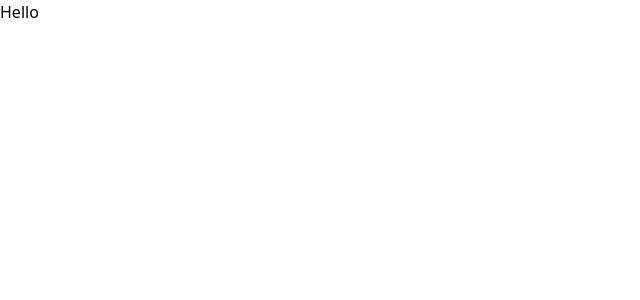
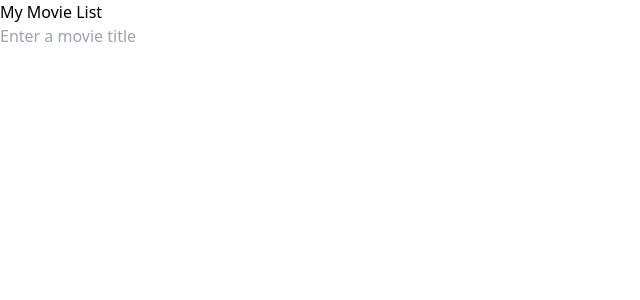
Before and after one commit to jethcherry/redux-movie-store, a Next.js app: page / in a window 1280 px wide. Shown: the top 300 px of the page, without its empty margins (0-640 px from the left). Built offline with nearby package versions, Linux system fonts and the light colour scheme.

Commit message:
setting up react and redux state - local vs global

```diff
--- a/app/page.tsx
+++ b/app/page.tsx
@@ -1,8 +1,23 @@
-;
+"use client";
+import { useState } from "react";
+import { useSelector, useDispatch } from "react-redux";
 
 function Home() {
-  return <h1>Hello</h1>;
+  const [movieTitle, setMovieTitle] = useState("");
+
+  return (
+    <>
+      <div>
+        <h1>My Movie List</h1>
+      </div>
+      <input
+        type="text"
+        placeholder="Enter a movie title"
+        value={movieTitle}
+        onChange={(e) => setMovieTitle(e.target.value)}
+      />
+    </>
+  );
 }
 
-// Export the store as a named export, and Home as the default export
 export default Home;
--- a/store/index.ts
+++ b/store/index.ts
@@ -1,4 +1,6 @@
 import { createStore } from "redux";
+
+
 
 const initialState = {
   movies: [],
```
